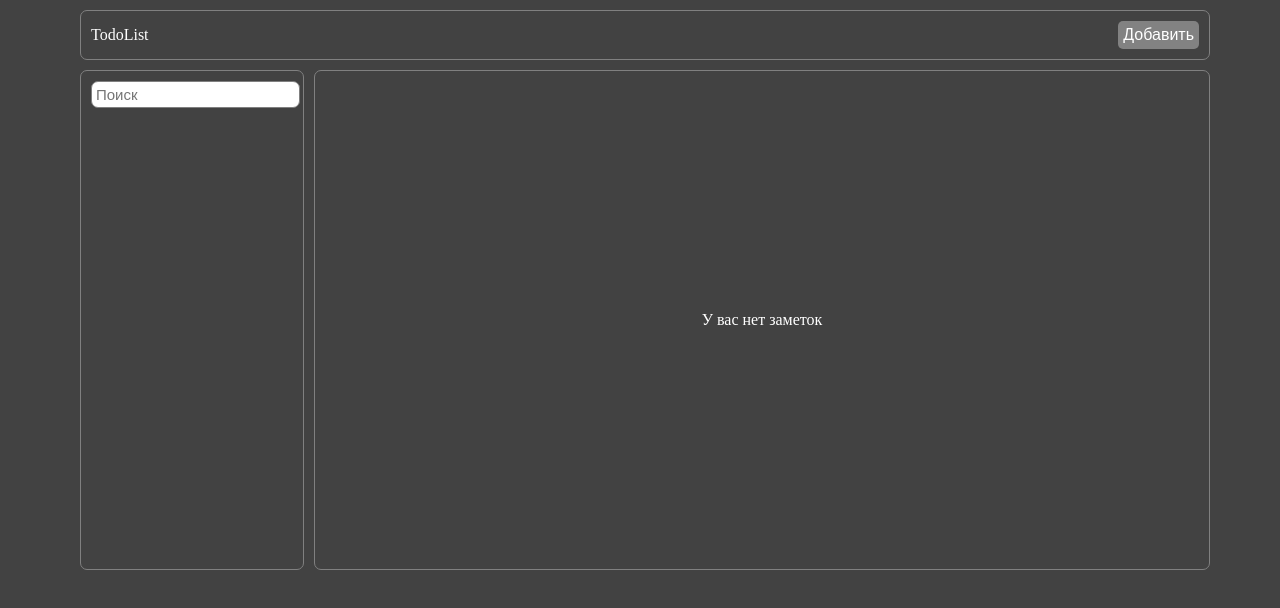
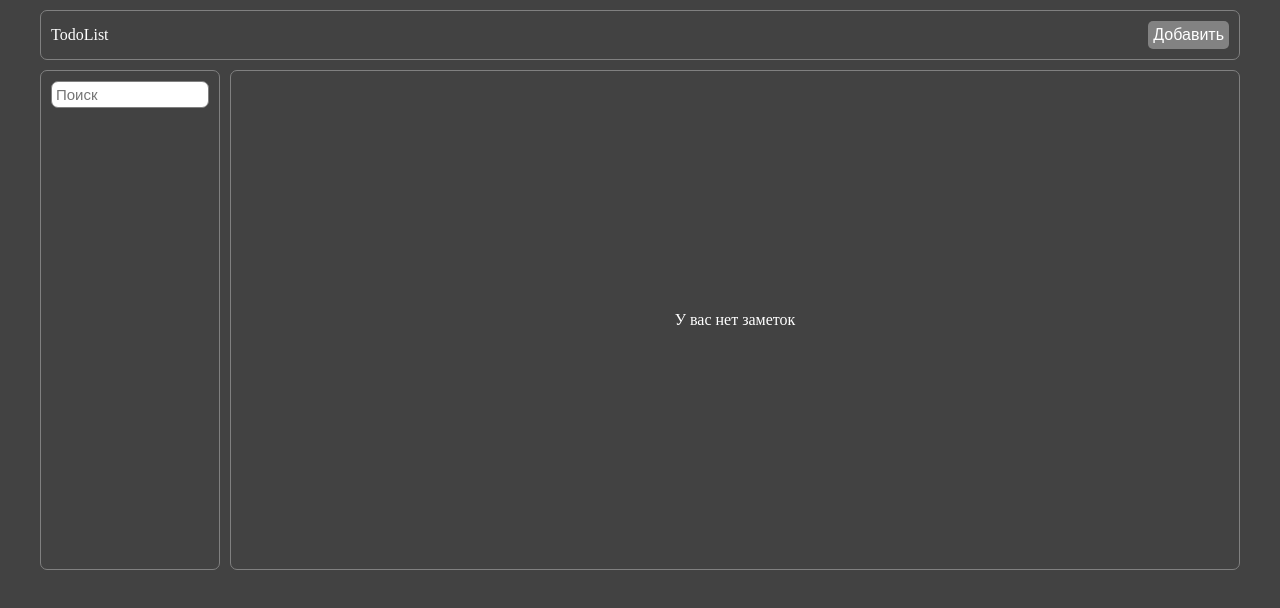
Before and after one commit to manalevic/infotecsTodo, a React (Create React App) app: page / in a window 1280 px wide. Shown: the top 608 px of the page. Built offline with nearby package versions, Linux system fonts and the light colour scheme.

Commit message:
day 5: added resizer

```diff
--- a/src/App.css
+++ b/src/App.css
@@ -388,11 +388,15 @@ img {
     color: white;
     margin: 0 auto;
     max-width: 1200px;
-    padding: 10px 40px;
+    padding: 10px 0;
     display: grid;
-    grid-template-areas: "head head"
-                       "todosList  todosEditing";
-    grid-template-rows: 50px 500px;
-    grid-template-columns: 20% 80%;
-    gap: 10px;
+    grid-template-areas: "head head head"
+                       "todosList resizer todosEditing";
+    grid-template-rows: 60px 500px;
+    grid-template-columns: 15% 10px auto;
 }
+
+#resizer {
+    grid-area: resizer;
+    cursor: col-resize;
+}
--- a/src/App.js
+++ b/src/App.js
@@ -6,9 +6,41 @@ import TodosEditing from './components/TodosEditing/TodosEditing';
 import TodosList from './components/TodosList/TodosList';
 
 function App() {
+  makeResizableDiv()
+
   const [todos, setTodos] = useState([]);
   const [addTaskCondition, setAddTaskCondition] = useState(false);
 
+  function makeResizableDiv() {
+
+
+    document.addEventListener("DOMContentLoaded", () => {   // ждем пока html прогрузится, что можно было использовать его элементы
+      const element = document.querySelector('.App');
+      const resizer = document.querySelector('#resizer')
+      resizer && resizer.addEventListener('mousedown', function (e) {
+        e.preventDefault()
+        window.addEventListener('mousemove', resize)
+        window.addEventListener('mouseup', stopResize)
+        console.log(element.clientWidth)
+      })
+
+      function resize(e) {
+        if (e.pageX - element.offsetLeft > element.clientWidth * 0.4) {       // максимальный ограничитель
+          element.style.gridTemplateColumns = `${element.clientWidth * 0.4 + 'px'} 10px auto`
+        } else if (e.pageX - element.offsetLeft < element.clientWidth * 0.08) {       // минимальный ограничитель
+          element.style.gridTemplateColumns = `${element.clientWidth * 0.08 + 'px'} 10px auto`
+        } else {
+          element.style.gridTemplateColumns = `${e.pageX - element.offsetLeft + 'px'} 10px auto`     // пользовательский размер
+        }
+
+      }
+
+
+      function stopResize() {
+        window.removeEventListener('mousemove', resize)
+      }
+    })
+  }
   const addTask = (taskName, taskDesc) => {
     if (taskName) {
       const newTask = {
@@ -61,12 +93,14 @@ function App() {
 
 
 
+
   return (
     <div className="App">
       <Header toggleAddTaskWindow={toggleAddTaskWindow} />
       <TodosList todos={todos} removeTask={removeTask}
         toggleIsChosen={toggleIsChosen} />
-      <TodosEditing todos={todos} editTask={editTask} removeTask={removeTask} toggleTaskProgress={toggleTaskProgress}/>
+      <div id="resizer"></div>
+      <TodosEditing todos={todos} editTask={editTask} removeTask={removeTask} toggleTaskProgress={toggleTaskProgress} />
       {addTaskCondition && <AddTodoWindow toggleAddTaskWindow={toggleAddTaskWindow} addTask={addTask} />}
     </div>
   );
--- a/src/components/Header/Header.module.css
+++ b/src/components/Header/Header.module.css
@@ -7,6 +7,7 @@
     border-radius: 7px;
     padding: 10px;
     align-items: center;
+    margin-bottom: 10px;
 }
 
 .header button {
--- a/src/components/TodosList/TodosList.js
+++ b/src/components/TodosList/TodosList.js
@@ -15,7 +15,7 @@ const TodosList = (props) => {
     }
 
 return (
-    <div className={s.todosList}>
+    <div className={s.todosList} id="todoList">
         <input
             className={s.search}
             placeholder='Поиск'
--- a/src/components/TodosList/TodosList.module.css
+++ b/src/components/TodosList/TodosList.module.css
@@ -56,4 +56,5 @@
     padding: 4px;
     font-size: 15px;
     margin-bottom: 10px;
+    width: 100%;
 }
```
